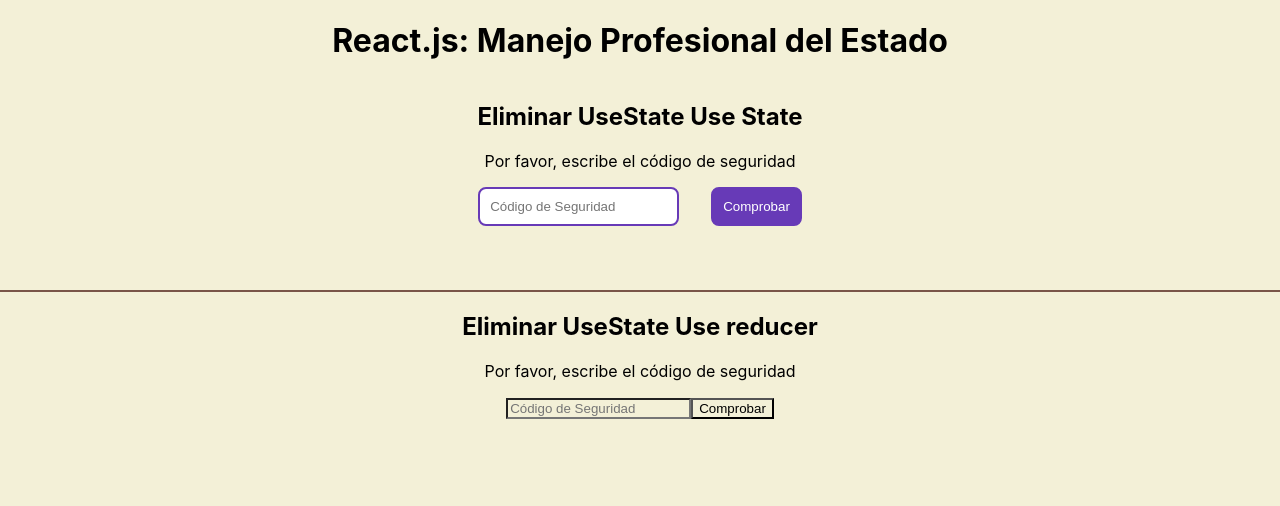
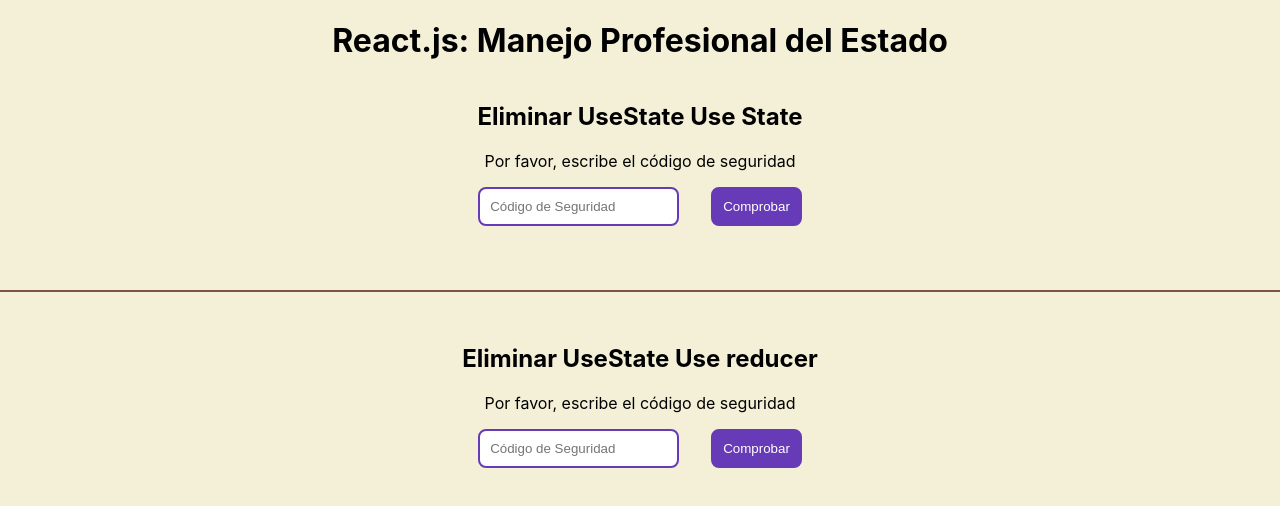
Before and after one commit to mary-caraveo/security-codes, a React (Create React App) app: page / in a window 1280 px wide. Shown: the top 506 px of the page. Built offline with nearby package versions, Linux system fonts and the light colour scheme.

Commit message:
feat: add styles to the useReducer component

```diff
--- a/src/App.css
+++ b/src/App.css
@@ -16,6 +16,10 @@
 .content-useState {
   padding: 0 0 4rem 0;
   border-bottom: 2px solid #795548;
+}
+
+.content-useReducer {
+  padding: 2rem 0 4rem 0;
 }
 
 .content {
--- a/src/components/UseReducer/index.js
+++ b/src/components/UseReducer/index.js
@@ -1,4 +1,5 @@
 import React, { useEffect, useReducer } from 'react';
+import '../../App.css';
 
 const SECURITY_CODE = 'paradigma';
 
@@ -48,11 +49,11 @@
     }
 
     console.log("Terminando el efecto")
-  }, [state.loading]);
+  });
 
   if (!state.deleted && !state.confirmed) {
     return (
-      <div>
+      <div className='content-useReducer'>
         <h2>Eliminar UseState {name}</h2>
         <p>Por favor, escribe el código de seguridad</p>
 
@@ -63,26 +64,41 @@
         {state.loading && (
           <p>Cargando...</p>
         )}
-
+        <div className='content'>
+          <div className='content-input'>
             <input
               placeholder="Código de Seguridad"
+              className='input'
               value={state.value}
               onChange={onWrite} />
+          </div>
 
-        <button onClick={onCheck}>
+          <div className='content-button'>
+            <button
+              className='button'
+              onClick={onCheck}
+            >
               Comprobar
             </button>
+          </div>
+        </div>
       </div >
     );
   } else if (!!state.confirmed && !state.deleted) {
     return (
       <>
         <p>Puede confirmar. ¿Estas seguro?</p>
-        <button onClick={onDelete}>
+        <button
+          className='button'
+          onClick={onDelete}
+        >
           Aceptar
         </button>
 
-        <button onClick={onReset}>
+        <button
+          className='button'
+          onClick={onReset}
+        >
           Cancelar
         </button>
       </>
@@ -91,7 +107,10 @@
     return (
       <>
         <p>Eliminado con éxito</p>
-        <button onClick={onReset}>
+        <button
+          className='button'
+          onClick={onReset}
+        >
           Resetear, volver al inicio
         </button>
       </>
```
Lines whose indentation alone changed are shown as unchanged.
